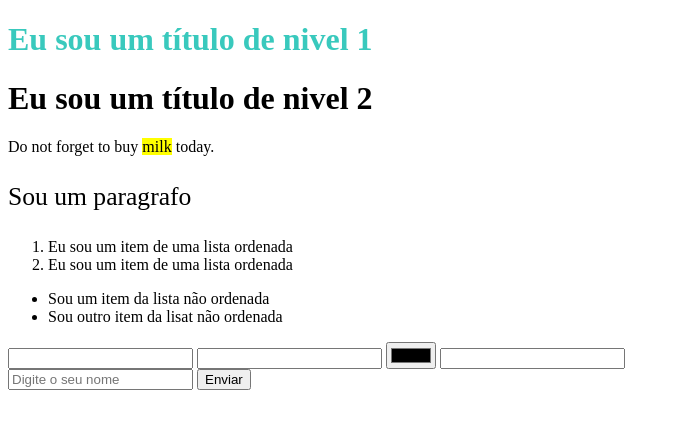
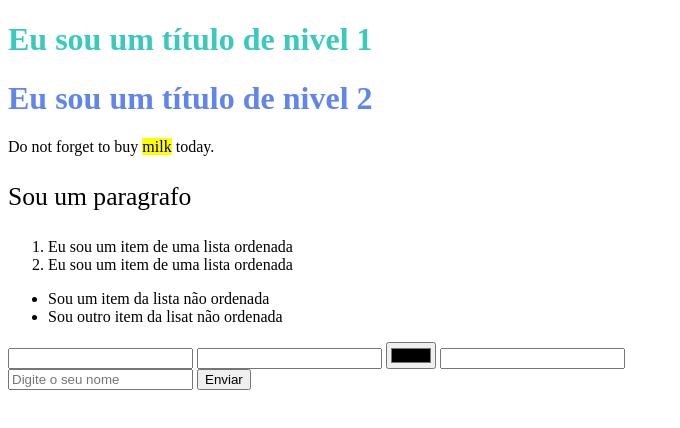
Before and after one commit to Giovanna018/ceub-prtograma-o-web, a plain HTML site: page index.html in a window 1280 px wide. Shown: the whole page, without its empty margins (0-680 px from the left). Drawn offline with Linux system fonts and the light colour scheme.

Commit message:
color h1

```diff
--- a/index.html
+++ b/index.html
@@ -7,8 +7,8 @@
 </head>
 <body >
     <h1 style="color:rgb(57, 201, 189);">Eu sou um título  de nivel 1</h1>
-    <h1>Eu sou um título de nivel 2</h1>
-    <p>Do not forget to buy <mark>milk</mark> today.</p>
+    <h1 style="color:rgb(96, 134, 238);">Eu sou um título de nivel 2</h1>
+    <p >Do not forget to buy <mark>milk</mark> today.</p>
     <p style="font-size:160%;">Sou um paragrafo</p>
 
      <!--Eu sou um comentário -->
```
